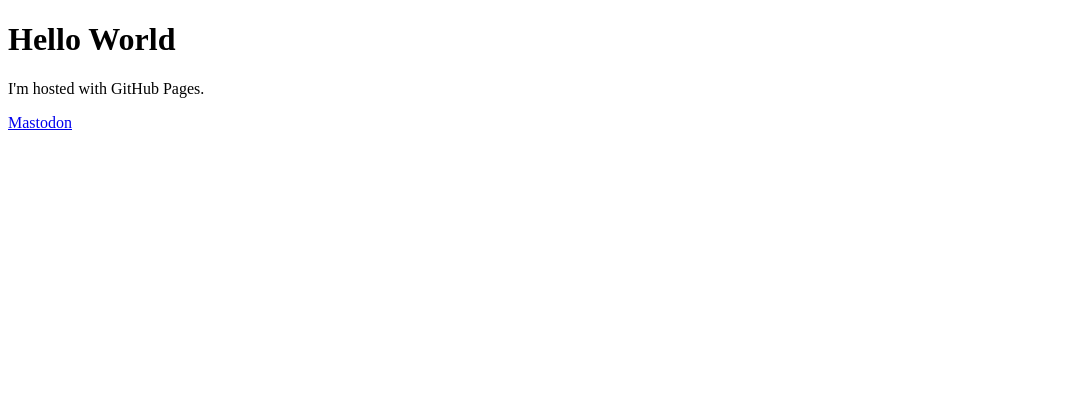
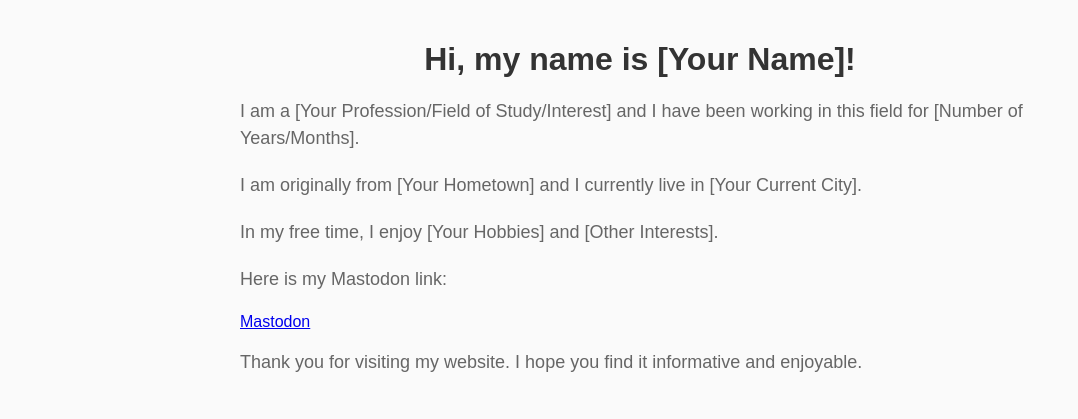
Before and after one commit to DaktaGitHub/dakta.github.io, a plain HTML site: page index.html in a window 1280 px wide. Shown: the whole page, without its empty margins (0-1078 px from the left). Drawn offline with Linux system fonts and the light colour scheme.

Commit message:
Update index.html

```diff
--- a/index.html
+++ b/index.html
@@ -1,8 +1,42 @@
 <!DOCTYPE html>
 <html>
+<head>
+  <title>My Introduction</title>
+  <style>
+    body {
+      font-family: sans-serif;
+      margin: 0;
+      padding: 0;
+      background-color: #fafafa;
+    }
+    .container {
+      max-width: 800px;
+      margin: 0 auto;
+      padding: 20px;
+    }
+    h1 {
+      font-size: 32px;
+      margin-bottom: 20px;
+      text-align: center;
+      color: #333;
+    }
+    p {
+      font-size: 18px;
+      line-height: 1.5;
+      margin-bottom: 20px;
+      color: #666;
+    }
+  </style>
+</head>
 <body>
-<h1>Hello World</h1>
-<p>I'm hosted with GitHub Pages.</p>
-<a rel="me" href="https://mastodon.social/@Dakta">Mastodon</a>
+  <div class="container">
+    <h1>Hi, my name is [Your Name]!</h1>
+    <p>I am a [Your Profession/Field of Study/Interest] and I have been working in this field for [Number of Years/Months].</p>
+    <p>I am originally from [Your Hometown] and I currently live in [Your Current City].</p>
+    <p>In my free time, I enjoy [Your Hobbies] and [Other Interests].</p>
+    <p>Here is my Mastodon link:</p>
+    <a rel="me" href="https://mastodon.social/@Dakta">Mastodon</a>
+    <p>Thank you for visiting my website. I hope you find it informative and enjoyable.</p>
+  </div>
 </body>
 </html>
```
